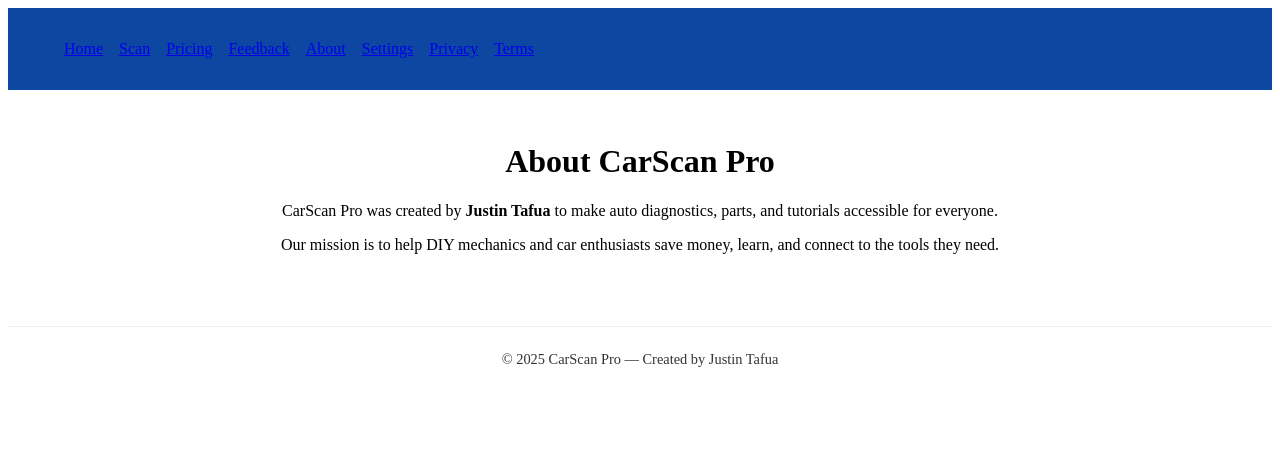
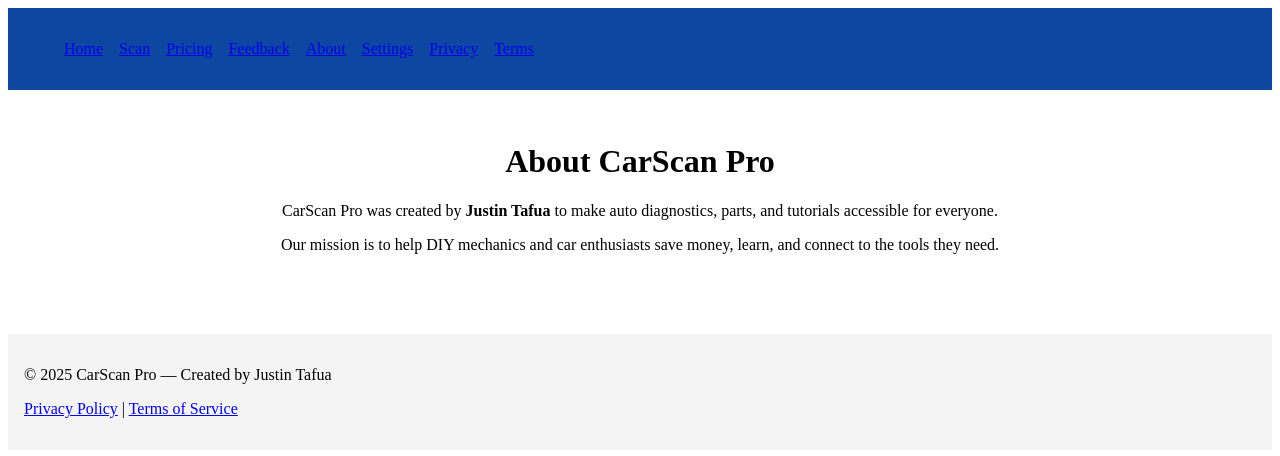
Before and after one commit to JustinTafua/CarScanProV11., a Next.js app: page /about in a window 1280 px wide. Shown: the top 456 px of the page. Built offline with nearby package versions, Linux system fonts and the light colour scheme.

Commit message:
Update Footer.jsx

```diff
--- a/src/components/Footer.jsx
+++ b/src/components/Footer.jsx
@@ -1,14 +1,13 @@
+import Link from "next/link";
+
 export default function Footer() {
   return (
-    <footer style={{
-      textAlign: 'center',
-      padding: '24px 12px',
-      fontSize: '0.9rem',
-      color: '#333',
-      borderTop: '1px solid #eee',
-      marginTop: 24
-    }}>
-      © {new Date().getFullYear()} CarScan Pro — Created by Justin Tafua
+    <footer style={{ padding: "1rem", marginTop: "2rem", background: "#f4f4f4" }}>
+      <p>© {new Date().getFullYear()} CarScan Pro — Created by Justin Tafua</p>
+      <p style={{ marginTop: "0.5rem" }}>
+        <Link href="/privacy">Privacy Policy</Link> |{" "}
+        <Link href="/terms">Terms of Service</Link>
+      </p>
     </footer>
   );
 }
```
